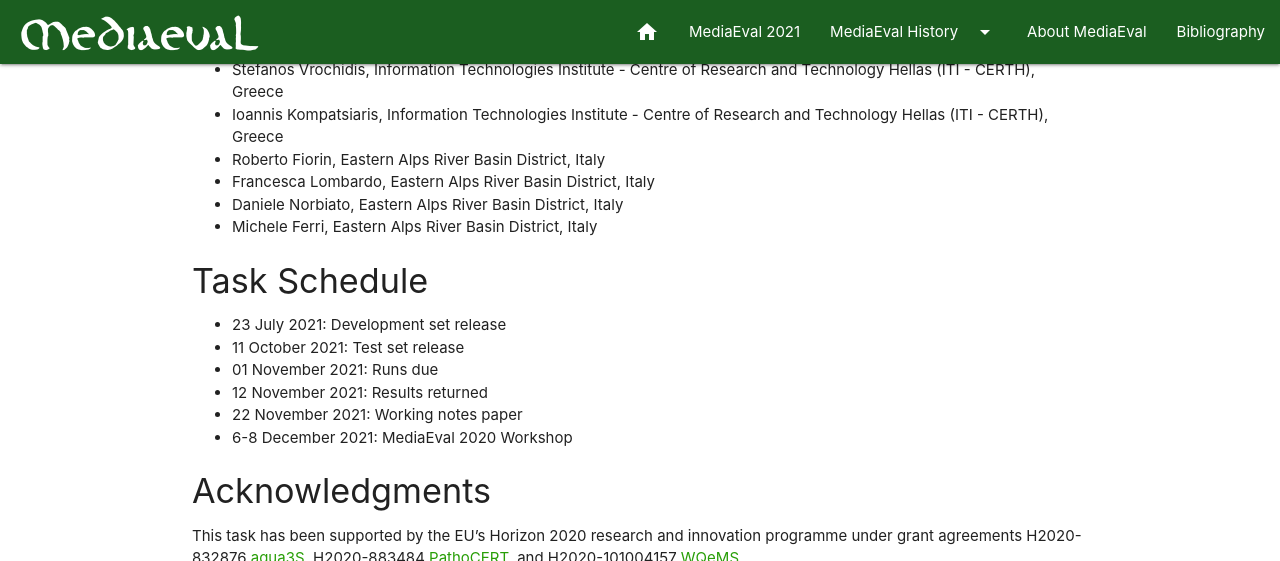
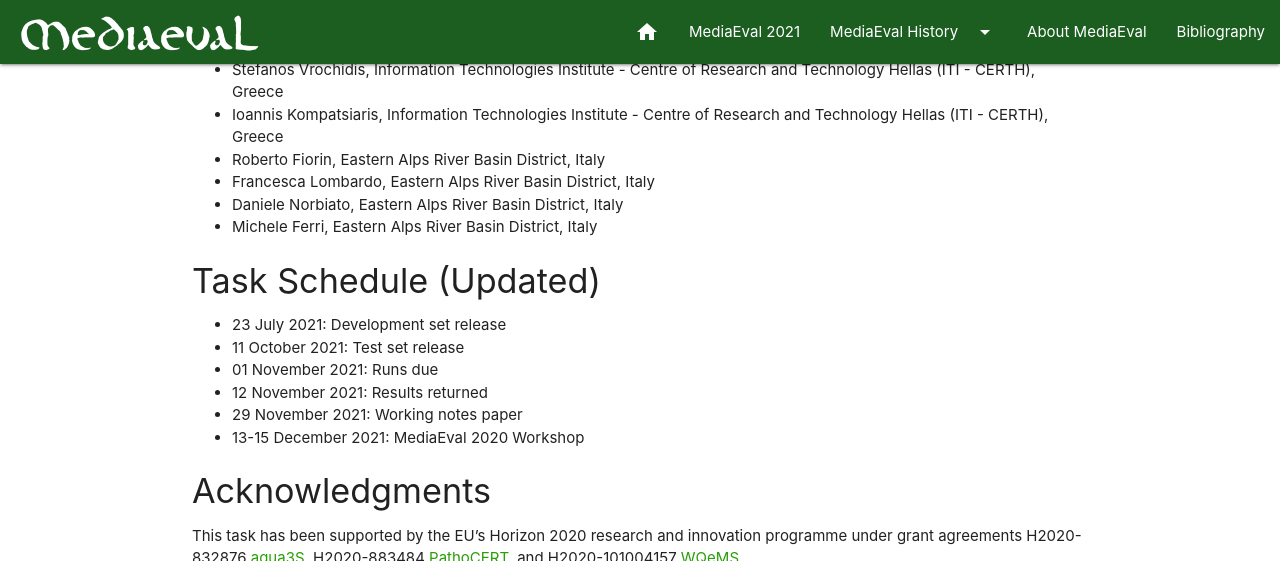
Before and after one commit to multimediaeval/multimediaeval.github.io, a Jekyll site: the page built from _editions/2021/tasks/watermm.md, in a window 1280 px wide and 900 px high, scrolled down 2148 px, cut to the strip 0-561 px from the top of the window. Built offline with Jekyll 4.4.1, drawn with Linux system fonts in a browser that asks for light colours.

Commit message:
Update watermm.md

```diff
--- a/_editions/2021/tasks/watermm.md
+++ b/_editions/2021/tasks/watermm.md
@@ -59,13 +59,13 @@ We also recommend to read past years’ task papers in the MediaEval Proceedings
 * Daniele Norbiato, Eastern Alps River Basin District, Italy
 * Michele Ferri, Eastern Alps River Basin District, Italy
 
-#### Task Schedule
+#### Task Schedule (Updated)
 * 23 July 2021: Development set release
 * 11 October 2021: Test set release
 * 01 November 2021: Runs due
 * 12 November 2021: Results returned
-* 22 November 2021: Working notes paper
-* 6-8 December 2021: MediaEval 2020 Workshop
+* 29 November 2021: Working notes paper
+* 13-15 December 2021: MediaEval 2020 Workshop
 
 #### Acknowledgments
 This task has been supported by the EU’s Horizon 2020 research and innovation programme under grant agreements H2020-832876 [aqua3S](https://aqua3s.eu/), H2020-883484 [PathoCERT](https://pathocert.eu/), and H2020-101004157 [WQeMS](https://wqems.eu/project).
```
